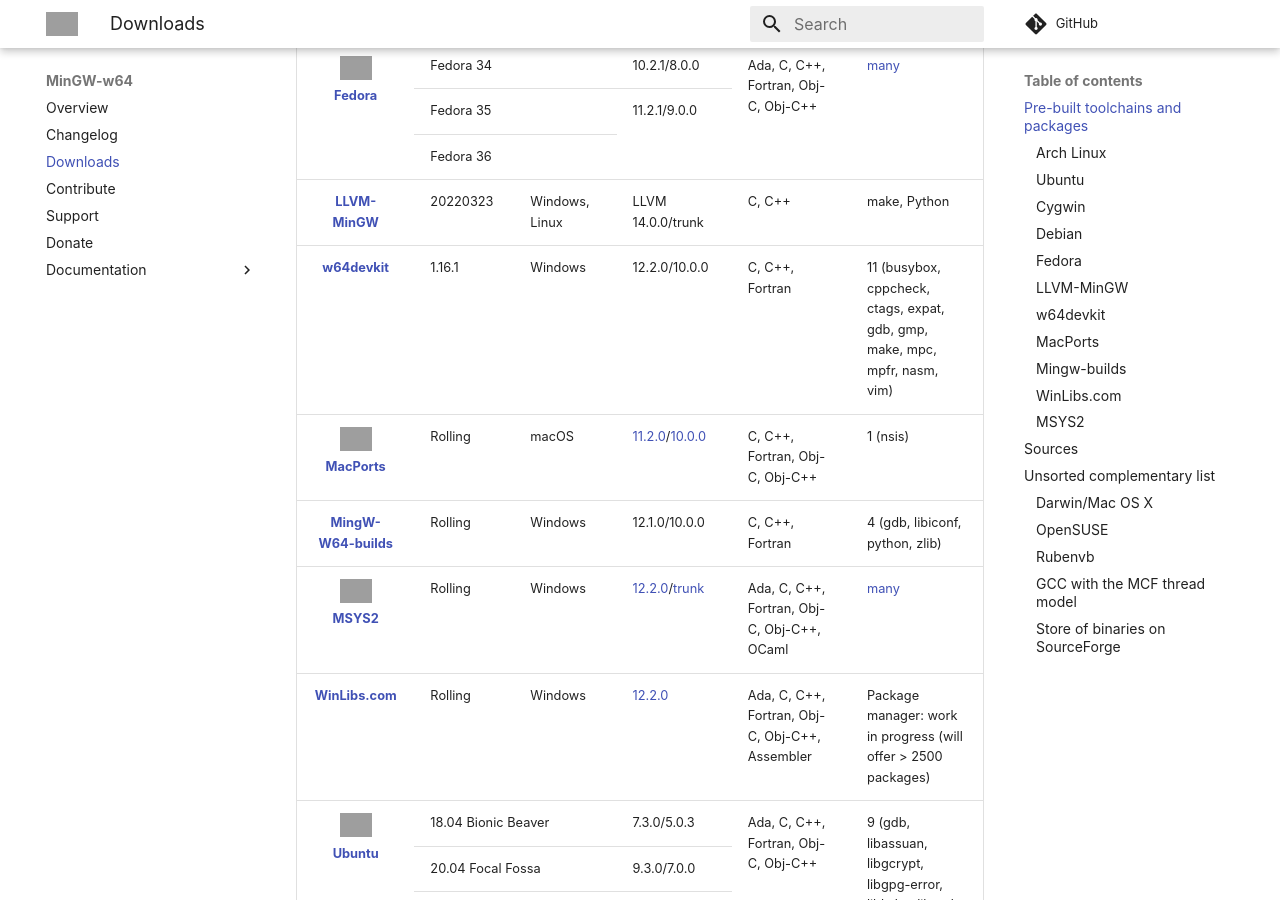
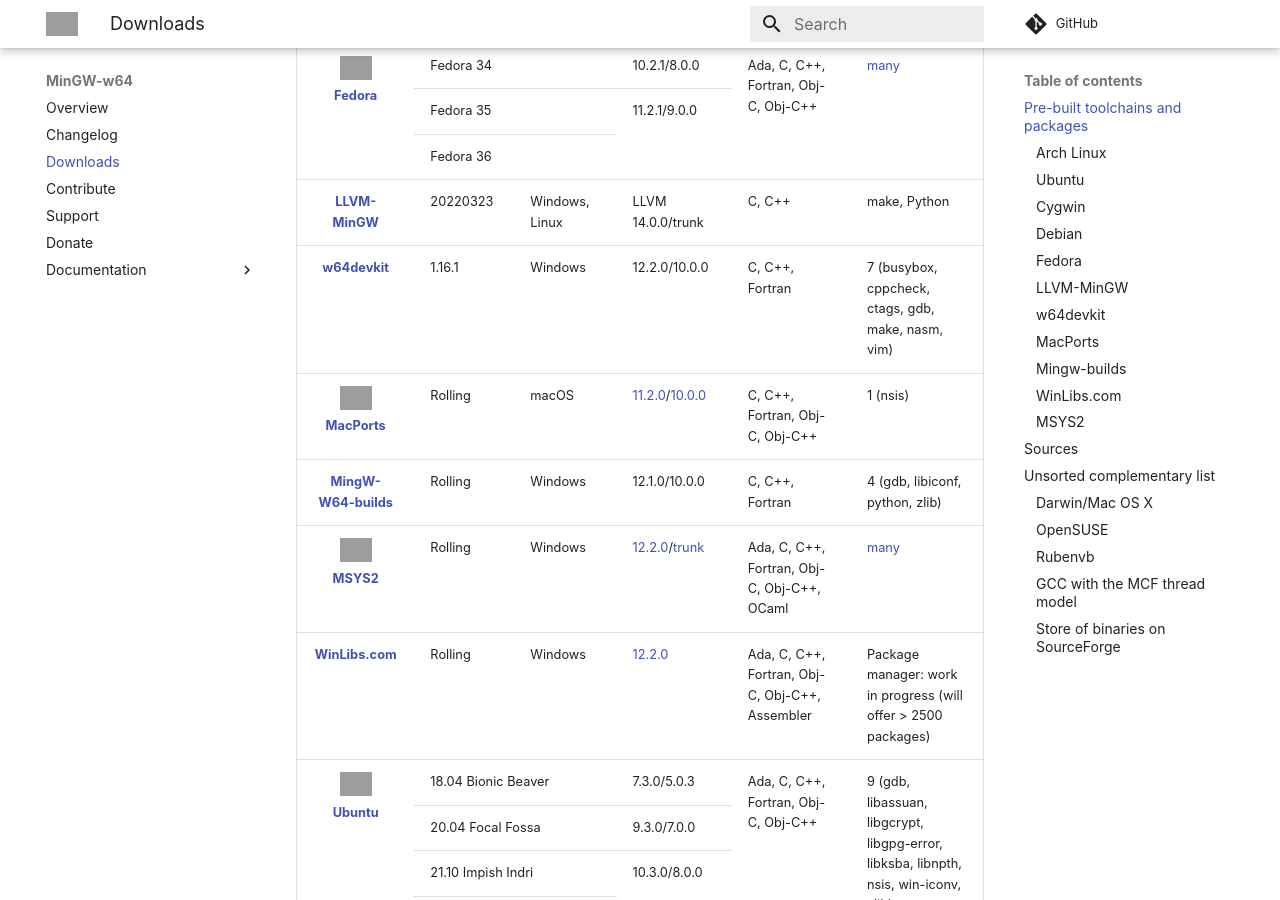
Before and after one commit to mingw-w64/mingw-w64.github.io, an MkDocs documentation site: the page built from web/downloads.md, in a window 1280 px wide and 900 px high, scrolled down 813 px. Built offline with MkDocs 1.6.1 and Material for MkDocs 9.7.7, drawn with Linux system fonts in a browser that asks for light colours; comment, search, counter and statistics services are not loaded; grey boxes are pictures that could not be loaded.

Commit message:
Remove 4 additional softwares for w64devkit
Remove gmp, mpfr, mpc, and expat in "Additional Software"
because they are just used as static linked dependencies.

```diff
--- a/web/downloads.md
+++ b/web/downloads.md
@@ -110,16 +110,12 @@
             <td>12.2.0/10.0.0</td>
             <td>C, C++, Fortran</td>
             <td>
-                11
+                7
                 (busybox,
                 cppcheck,
                 ctags,
-                expat,
                 gdb,
-                gmp,
                 make,
-                mpc,
-                mpfr,
                 nasm,
                 vim)
             </td>
```
